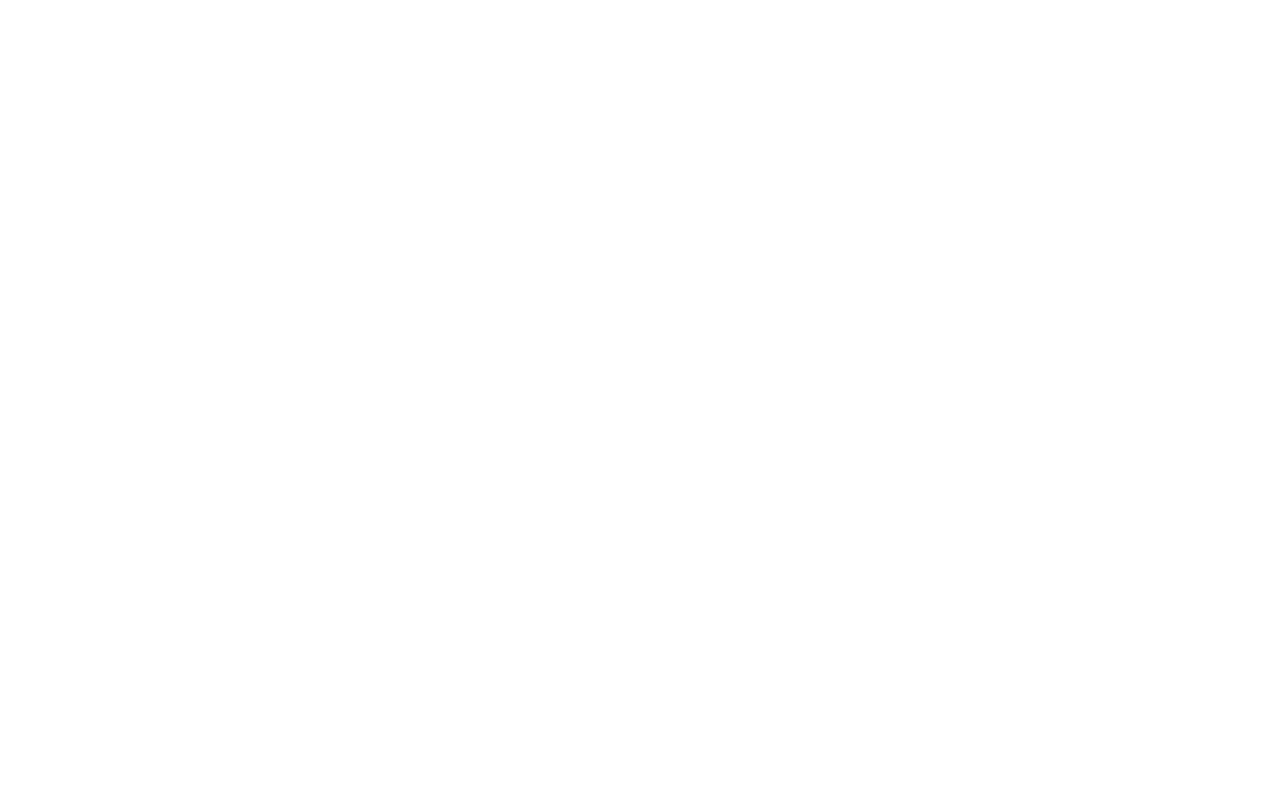
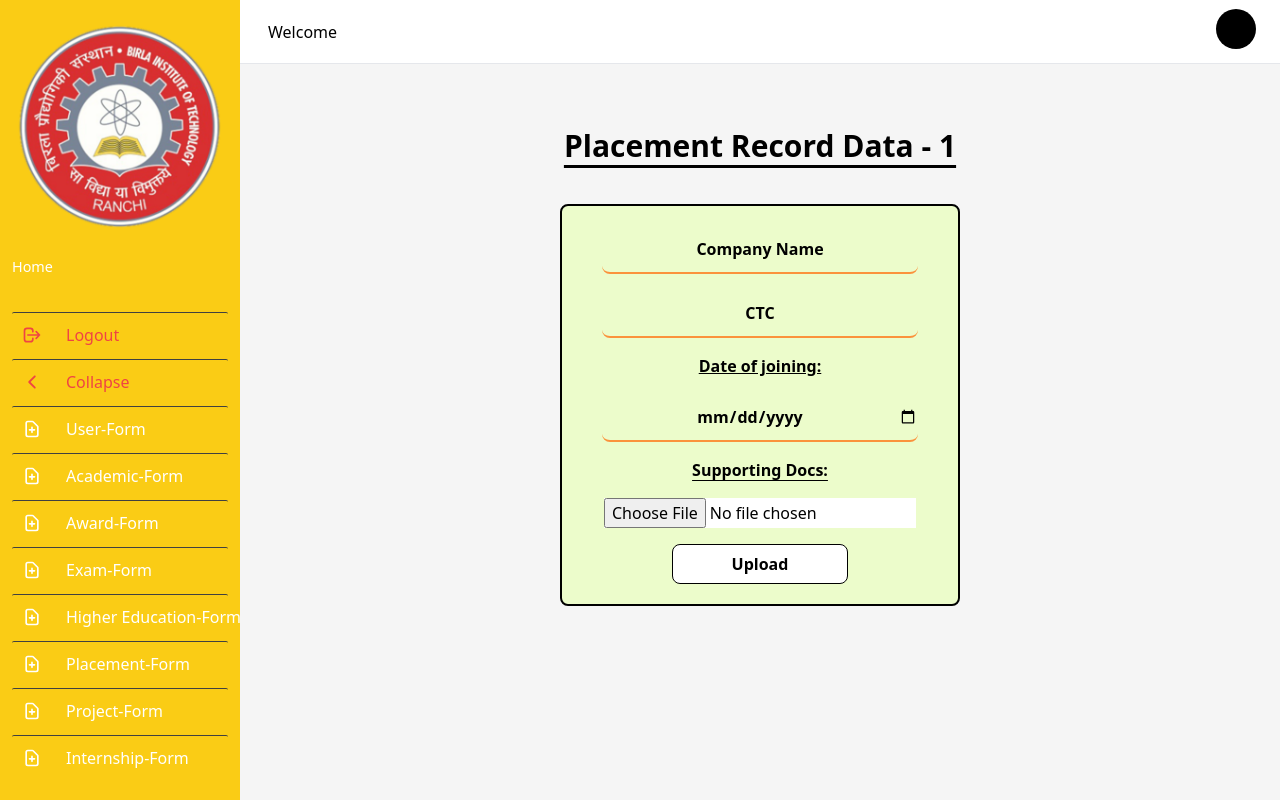
Before and after one commit to BitWebApp/BitWebApp-24, a React (Vite) app in the folder frontend/: page /db/placement-one in a window 1280 px wide. Before the commit this address had no page. Built offline with nearby package versions, Linux system fonts and the light colour scheme.

Commit message:
Create three placement forms and add routes

```diff
--- a/frontend/src/App.jsx
+++ b/frontend/src/App.jsx
@@ -11,6 +11,10 @@
 import LandingPage from "./components/LandingPage";
 import Academicform from "./components/academicform";
 import Awardform from "./components/award-form";
+import PlacementOne from "./components/PlacementOne";
+import PlacementTwo from "./components/PlacementTwo";
+import PlacementThree from "./components/PlacementThree";
+
 export default function App() {
   return (
     <div>
@@ -23,7 +27,9 @@
             <Route path="user-form" element={<Userform />} />
             <Route path="academic-form" element={<Academicform />} />
             <Route path="award-form" element={<Awardform />} />
-
+            <Route path="placement-one" element={<PlacementOne />} />
+            <Route path="placement-two" element={<PlacementTwo />} />
+            <Route path="placement-three" element={<PlacementThree />} />
           </Route>
 
           <Route path="/sg" element={<Signup />} />
--- /dev/null
+++ b/frontend/src/components/PlacementOne.jsx
@@ -0,0 +1,67 @@
+import React, { useState } from 'react'
+import axios from 'axios';
+import { useNavigate } from 'react-router-dom';
+
+
+const PlacementOne = () => {
+    const [company,setCompany] = useState("")
+    const [ctc,setCTC] = useState("")
+    const [date,setDate] = useState("")
+    const navigate = useNavigate()
+    const handleSubmit = (e) =>{
+        e.preventDefault()
+        axios.post("/api/v1/users/pone", {
+            company,
+            ctc,
+            date
+        })
+        .then(response => {
+            console.log(response);
+            navigate('/db'); // Navigate to '/db' after successful form submission
+        })
+        .catch(error => {
+            console.log(error.message);
+        });
+    }
+  return (
+    <div className='flex flex-col items-center'>
+        <span className="font-bold underline underline-offset-8 my-10 text-3xl">Placement Record Data - 1</span>
+        <div className='w-[25rem] h-auto flex flex-col justify-between items-center bg-lime-100 rounded-lg border-2 border-black ' >
+
+            <form className='w-full py-5 px-10 space-y-4 flex flex-col items-center'>
+
+                <input
+                    type="text"
+                    placeholder="Company Name"
+                    className="inputClass"
+                    value={company}
+                    onChange={(e) => setCompany(e.target.value)}
+                    />
+                <input
+                    type="text"
+                    placeholder="CTC"
+                    className="inputClass"
+                    value={ctc}
+                    onChange={(e) => setCTC(e.target.value)}
+                    />
+                <span className="font-bold underline text-md">Date of joining:</span>
+                <input
+                    type="date"
+                    placeholder="Date"
+                    className="inputClass"
+                    value={date}
+                    onChange={(e) => setDate(e.target.value)}
+                    />
+                <span className='font-bold underline-offset-4 underline'>Supporting Docs:</span>
+                <input
+                    type="file"
+                    className="fileButton"
+                    />
+                <button type="submit" onClick={handleSubmit} className="h-10 w-44 rounded-lg border border-black bg-white font-semibold">Upload</button>
+            </form>
+        </div>
+    </div>
+  )
+}
+
+export default PlacementOne
--- /dev/null
+++ b/frontend/src/components/PlacementThree.jsx
@@ -0,0 +1,67 @@
+import React, { useState } from 'react'
+import axios from 'axios';
+import { useNavigate } from 'react-router-dom';
+
+
+const PlacementThree = () => {
+    const [company,setCompany] = useState("")
+    const [ctc,setCTC] = useState("")
+    const [date,setDate] = useState("")
+    const navigate = useNavigate()
+    const handleSubmit = (e) =>{
+        e.preventDefault()
+        axios.post("/api/v1/users/pthree", {
+            company,
+            ctc,
+            date
+        })
+        .then(response => {
+            console.log(response);
+            navigate('/db'); // Navigate to '/db' after successful form submission
+        })
+        .catch(error => {
+            console.log(error.message);
+        });
+    }
+  return (
+    <div className='flex flex-col items-center'>
+        <span className="font-bold underline underline-offset-8 my-10 text-3xl">Placement Record Data - 3</span>
+        <div className='w-[25rem] h-auto flex flex-col justify-between items-center bg-lime-100 rounded-lg border-2 border-black ' >
+
+            <form className='w-full py-5 px-10 space-y-4 flex flex-col items-center'>
+
+                <input
+                    type="text"
+                    placeholder="Company Name"
+                    className="inputClass"
+                    value={company}
+                    onChange={(e) => setCompany(e.target.value)}
+                    />
+                <input
+                    type="text"
+                    placeholder="CTC"
+                    className="inputClass"
+                    value={ctc}
+                    onChange={(e) => setCTC(e.target.value)}
+                    />
+                <span className="font-bold underline text-md">Date of joining:</span>
+                <input
+                    type="date"
+                    placeholder="Date"
+                    className="inputClass"
+                    value={date}
+                    onChange={(e) => setDate(e.target.value)}
+                    />
+                <span className='font-bold underline-offset-4 underline'>Supporting Docs:</span>
+                <input
+                    type="file"
+                    className="fileButton"
+                    />
+                <button type="submit" onClick={handleSubmit} className="h-10 w-44 rounded-lg border border-black bg-white font-semibold">Upload</button>
+            </form>
+        </div>
+    </div>
+  )
+}
+
+export default PlacementThree
--- /dev/null
+++ b/frontend/src/components/PlacementTwo.jsx
@@ -0,0 +1,67 @@
+import React, { useState } from 'react'
+import axios from 'axios';
+import { useNavigate } from 'react-router-dom';
+
+
+const PlacementTwo = () => {
+    const [company,setCompany] = useState("")
+    const [ctc,setCTC] = useState("")
+    const [date,setDate] = useState("")
+    const navigate = useNavigate()
+    const handleSubmit = (e) =>{
+        e.preventDefault()
+        axios.post("/api/v1/users/ptwo", {
+            company,
+            ctc,
+            date
+        })
+        .then(response => {
+            console.log(response);
+            navigate('/db'); // Navigate to '/db' after successful form submission
+        })
+        .catch(error => {
+            console.log(error.message);
+        });
+    }
+  return (
+    <div className='flex flex-col items-center'>
+        <span className="font-bold underline underline-offset-8 my-10 text-3xl">Placement Record Data - 2</span>
+        <div className='w-[25rem] h-auto flex flex-col justify-between items-center bg-lime-100 rounded-lg border-2 border-black ' >
+
+            <form className='w-full py-5 px-10 space-y-4 flex flex-col items-center'>
+
+                <input
+                    type="text"
+                    placeholder="Company Name"
+                    className="inputClass"
+                    value={company}
+                    onChange={(e) => setCompany(e.target.value)}
+                    />
+                <input
+                    type="text"
+                    placeholder="CTC"
+                    className="inputClass"
+                    value={ctc}
+                    onChange={(e) => setCTC(e.target.value)}
+                    />
+                <span className="font-bold underline text-md">Date of joining:</span>
+                <input
+                    type="date"
+                    placeholder="Date"
+                    className="inputClass"
+                    value={date}
+                    onChange={(e) => setDate(e.target.value)}
+                    />
+                <span className='font-bold underline-offset-4 underline'>Supporting Docs:</span>
+                <input
+                    type="file"
+                    className="fileButton"
+                    />
+                <button type="submit" onClick={handleSubmit} className="h-10 w-44 rounded-lg border border-black bg-white font-semibold">Upload</button>
+            </form>
+        </div>
+    </div>
+  )
+}
+
+export default PlacementTwo
--- a/frontend/src/index.css
+++ b/frontend/src/index.css
@@ -2,3 +2,15 @@
 @import 'tailwindcss/base';
 @import 'tailwindcss/components';
 @import 'tailwindcss/utilities';
+
+
+@layer components{
+    /* PLACEMENT FORM */
+    .inputClass{
+        @apply text-center w-full h-12 rounded-lg  border-b-2 font-bold border-orange-400 bg-transparent placeholder-black
+    }
+
+    .fileButton{
+        @apply bg-white
+    }
+}
```
